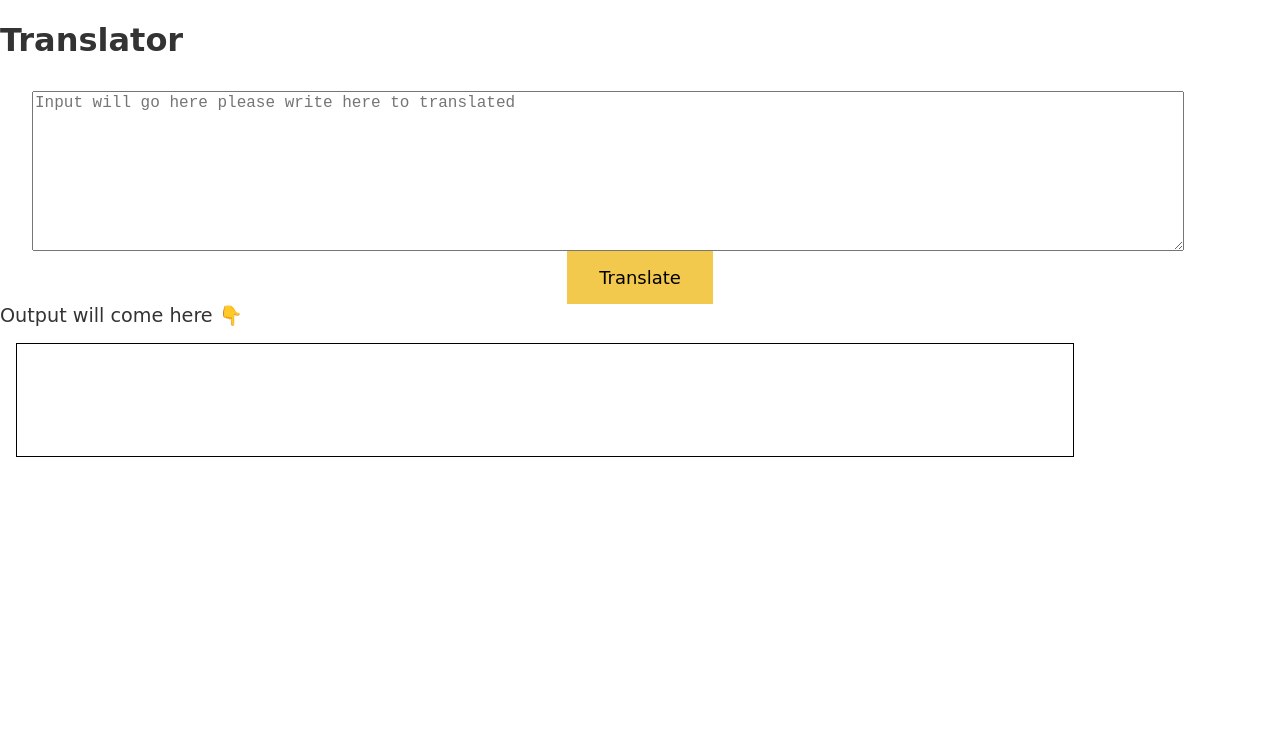
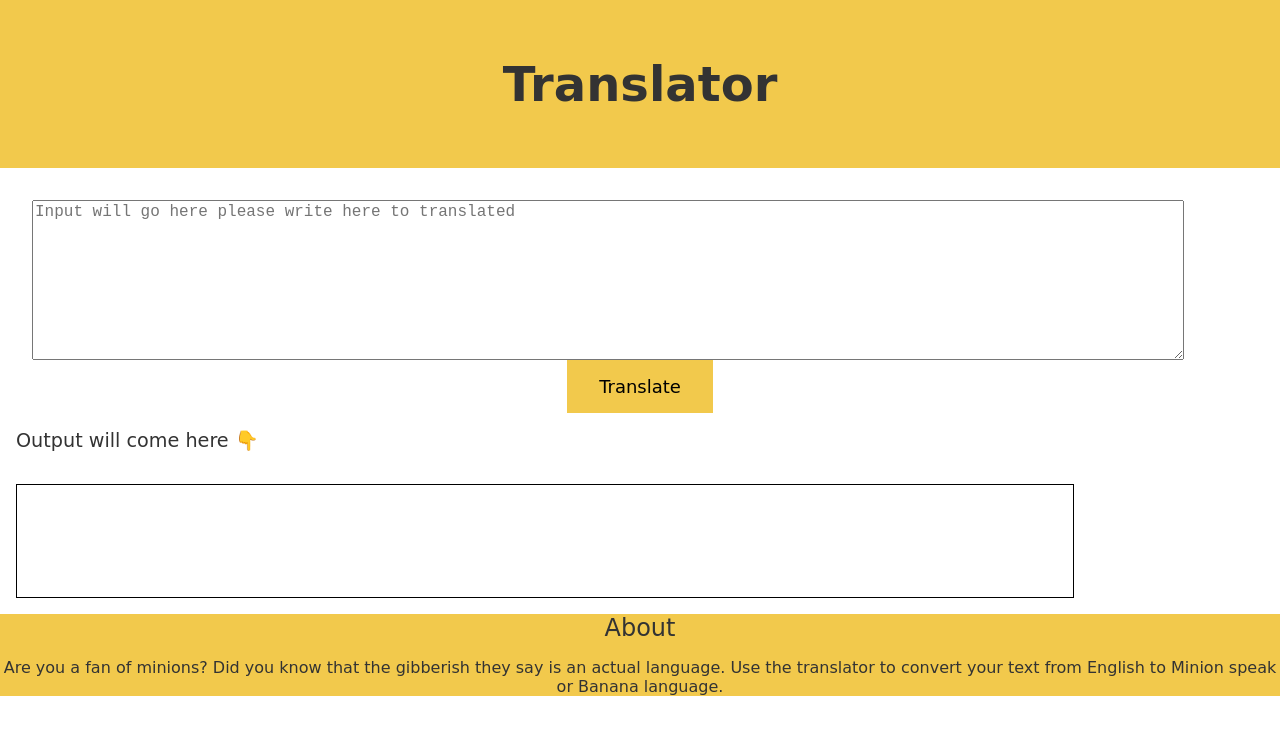
Before and after one commit to developer-anand/Translator, a plain HTML site: page index.html in a window 1280 px wide. Drawn offline with Linux system fonts and the light colour scheme.

Commit message:
complete

```diff
--- a/index.html
+++ b/index.html
@@ -7,8 +7,12 @@
     <link rel="stylesheet" href="styles.css" />
   </head>
   <body>
-    <h1 class="heading">Translator</h1>
-
+    <nav class="navigation">
+      <div style="font-size: 2rem; padding: 1rem">
+        <h1>Translator</h1>
+      </div>
+    </nav>
+    <section>
       <textarea
         id="txt-input"
         placeholder="Input will go here please write here to translated"
@@ -16,8 +20,19 @@
 
       <button id="btn-translate">Translate</button>
 
-    <div style="font-size: larger">Output will come here 👇</div>
+      <div style="padding: 1rem; font-size: larger">
+        Output will come here 👇
+      </div>
       <div id="output"></div>
+    </section>
+    <footer>
+      <div style="font-size: x-large">About</div>
+      <p>
+        Are you a fan of minions? Did you know that the gibberish they say is an
+        actual language. Use the translator to convert your text from English to
+        Minion speak or Banana language.
+      </p>
+    </footer>
     <script src="app.js" type="text/javascript"></script>
   </body>
 </html>
```
Lines whose indentation alone changed are shown as unchanged.
